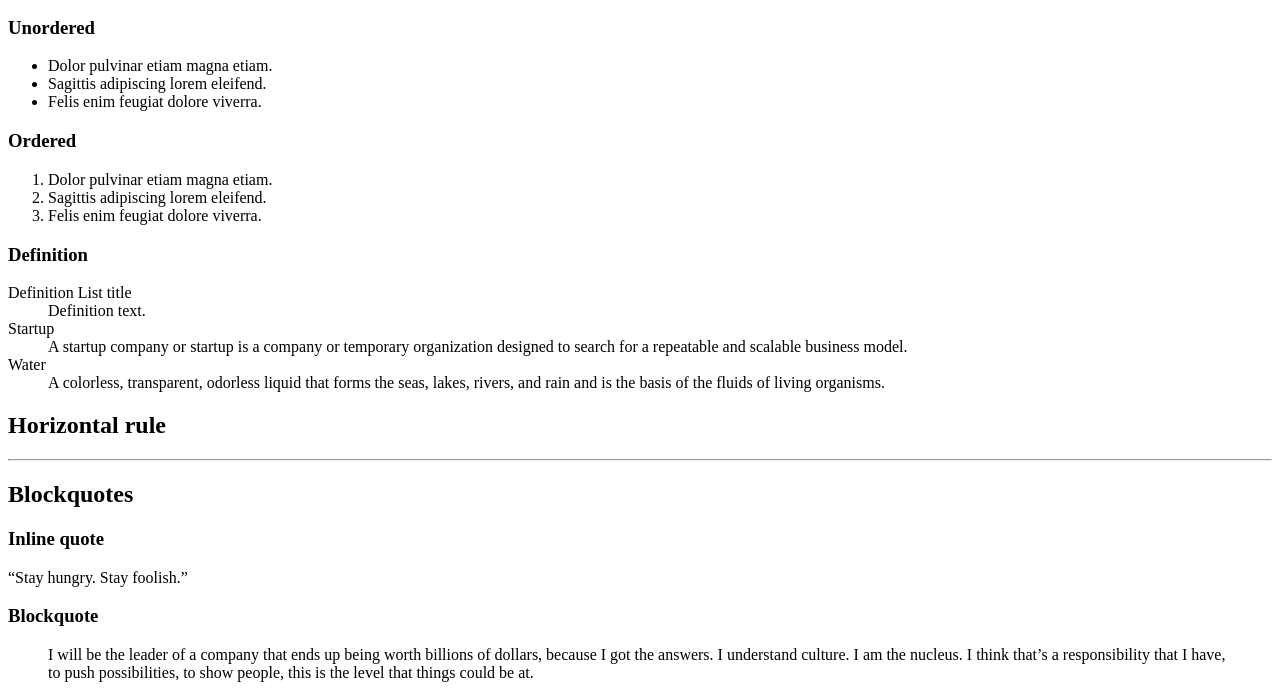
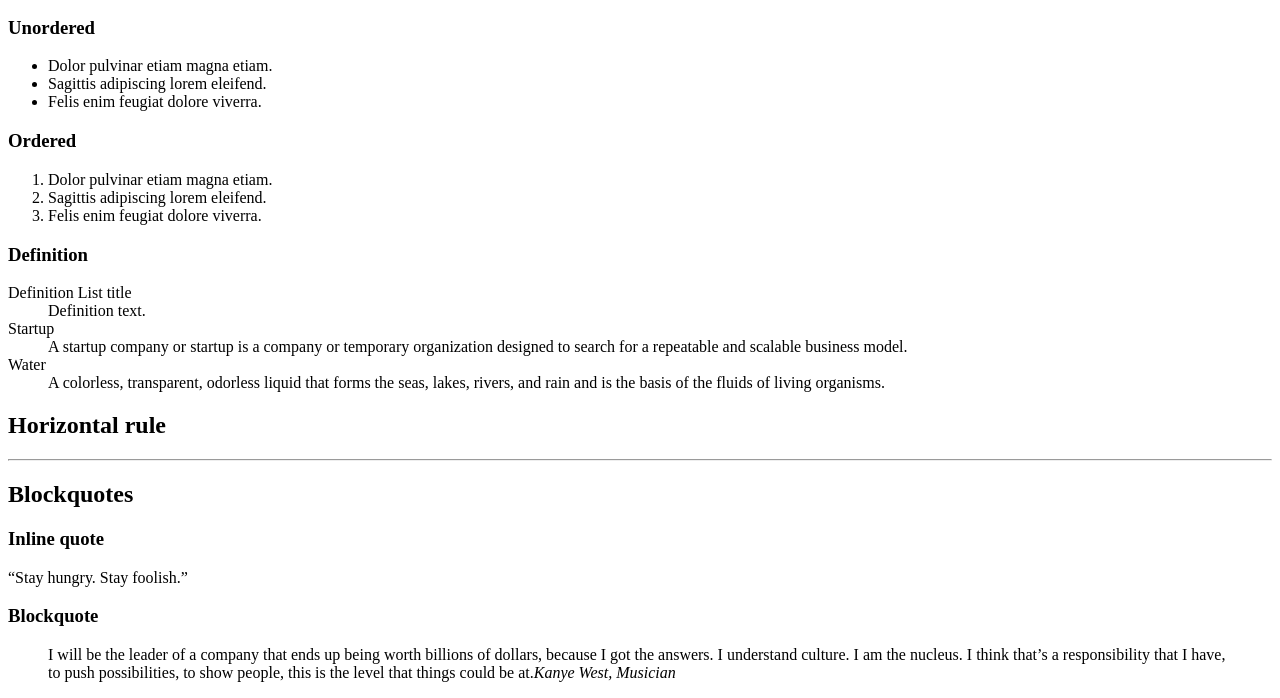
Before and after one commit to FouedDadi/holbertonschool-web_front_end, a plain HTML site: page 0x00-html_advanced/30-styleguide.html in a window 1280 px wide. Shown: the part 489-1187 px from the top of the page. Drawn offline with Linux system fonts and the light colour scheme.

Commit message:
fixing bloquote for kanye west

```diff
--- a/0x00-html_advanced/30-styleguide.html
+++ b/0x00-html_advanced/30-styleguide.html
@@ -62,7 +62,7 @@
                 <div><h3>Inline quote</h3><q>Stay hungry. Stay foolish.</q></div>
                 <div>
                     <h3>Blockquote</h3>
-                    <blockquote cite="Kanye West, Musician">I will be the leader of a company that ends up being worth billions of dollars, because I got the answers. I understand culture. I am the nucleus. I think that’s a responsibility that I have, to push possibilities, to show people, this is the level that things could be at.</blockquote>
+                    <blockquote ><p>I will be the leader of a company that ends up being worth billions of dollars, because I got the answers. I understand culture. I am the nucleus. I think that’s a responsibility that I have, to push possibilities, to show people, this is the level that things could be at.<cite>Kanye West, Musician</cite></p></blockquote>
                 </div>
             </section>
           </main>
```
